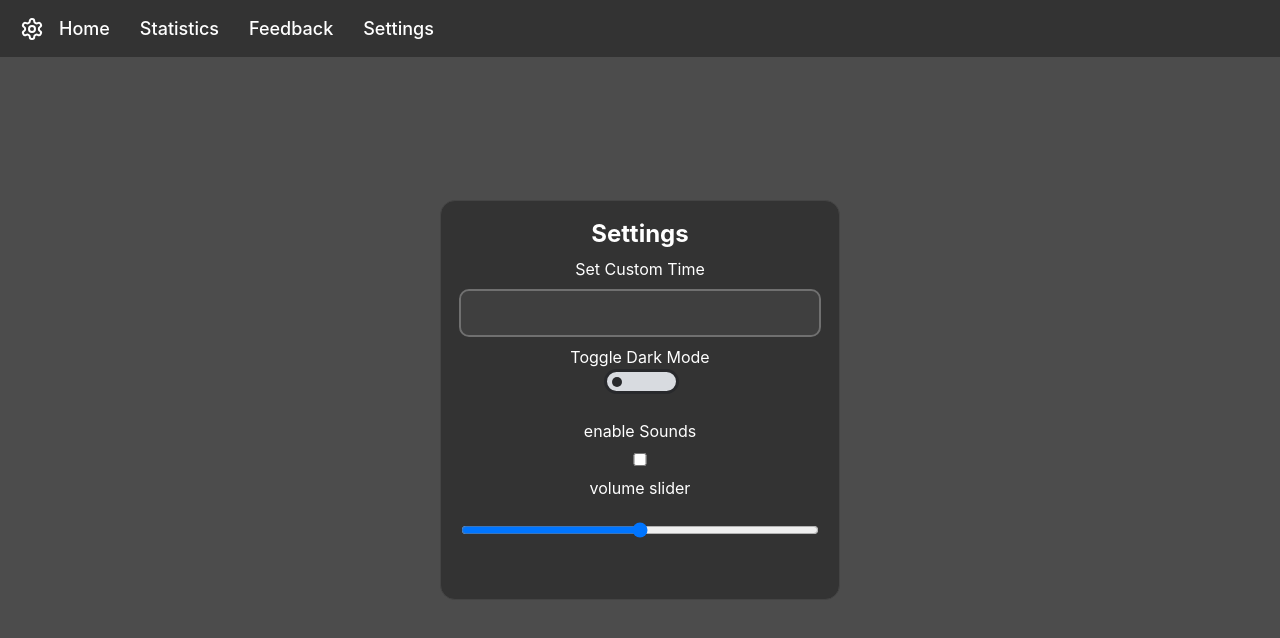
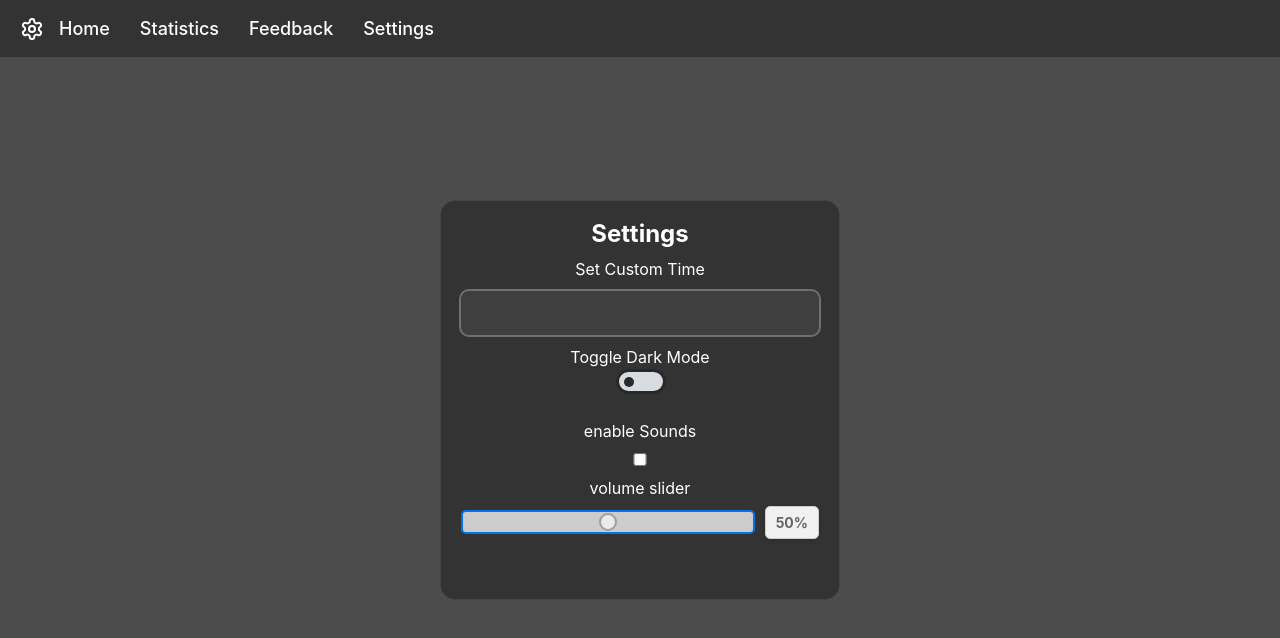
Before and after one commit to JamesGunawan/Clifocus, a React (Vite) app: page /settings in a window 1280 px wide. Shown: the top 638 px of the page. Built offline with nearby package versions, Linux system fonts and the light colour scheme.

Commit message:
added tracker

```diff
--- /dev/null
+++ b/src/components/common/BarChart.jsx
@@ -0,0 +1,83 @@
+import { TrendingUp } from "lucide-react"
+import { Bar, BarChart, CartesianGrid, LabelList, XAxis } from "recharts"
+
+import {
+  Card,
+  CardContent,
+  CardDescription,
+  CardFooter,
+  CardHeader,
+  CardTitle,
+} from "@/components/ui/card"
+import {
+  ChartConfig,
+  ChartContainer,
+  ChartTooltip,
+  ChartTooltipContent,
+} from "@/components/ui/chart"
+const chartData = [
+  { month: "January", desktop: 186 },
+  { month: "February", desktop: 305 },
+  { month: "March", desktop: 237 },
+  { month: "April", desktop: 73 },
+  { month: "May", desktop: 209 },
+  { month: "June", desktop: 214 },
+]
+
+const chartConfig = {
+  desktop: {
+    label: "Desktop",
+    color: "hsl(var(--chart-1))",
+  },
+} satisfies ChartConfig
+
+export function Component() {
+  return (
+    <Card>
+      <CardHeader>
+        <CardTitle>Bar Chart - Label</CardTitle>
+        <CardDescription>January - June 2024</CardDescription>
+      </CardHeader>
+      <CardContent>
+        <ChartContainer config={chartConfig}>
+          <BarChart
+            accessibilityLayer
+            data={chartData}
+            margin={{
+              top: 20,
+            }}
+          >
+            <CartesianGrid vertical={false} />
+            <XAxis
+              dataKey="month"
+              tickLine={false}
+              tickMargin={10}
+              axisLine={false}
+              tickFormatter={(value) => value.slice(0, 3)}
+            />
+            <ChartTooltip
+              cursor={false}
+              content={<ChartTooltipContent hideLabel />}
+            />
+            <Bar dataKey="desktop" fill="var(--color-desktop)" radius={8}>
+              <LabelList
+                position="top"
+                offset={12}
+                className="fill-foreground"
+                fontSize={12}
+              />
+            </Bar>
+          </BarChart>
+        </ChartContainer>
+      </CardContent>
+      <CardFooter className="flex-col items-start gap-2 text-sm">
+        <div className="flex gap-2 font-medium leading-none">
+          Trending up by 5.2% this month <TrendingUp className="h-4 w-4" />
+        </div>
+        <div className="leading-none text-muted-foreground">
+          Showing total visitors for the last 6 months
+        </div>
+      </CardFooter>
+    </Card>
+  )
+}
--- a/src/components/hooks/UseFocusTimer.jsx
+++ b/src/components/hooks/UseFocusTimer.jsx
@@ -1,4 +1,5 @@
 import { useState, useEffect, useRef } from "react";
+import { checkStopAvailabilty, checkTimesAvailability } from "../statistics/SessionStats";
 
 const useFocusTimer = () => {
     const [timer, setTimer] = useState(1500); // Default value of 1500 (25 minutes)
@@ -23,9 +24,10 @@ const useFocusTimer = () => {
     const alarmAudio = useRef(new Audio('/alarm.mp3'));
 
     useEffect(() => {
+        checkTimesAvailability(); // Checks if tracker exists in local storage
+        checkStopAvailabilty();
         // If timerState is true, decrement timer every second
         if (!timerState || timer < 0) return;
-
         const interval = setInterval(() => {
             setTimer(prevTime => {
                 // When timer hits 0, reset it to the original value and change the display text back to the default state
@@ -35,6 +37,8 @@ const useFocusTimer = () => {
                     alarmAudio.current.play();
                     setAlertTimer("Timer Finished!");
                     setTimerStateDisplay("Start");
+                    const updateRecord = parseInt(localStorage.getItem("times-finished"));
+                    localStorage.setItem("times-finished", updateRecord + 1);
                     return 1500; // Returns to 25 mins
                 }
                 return prevTime - 1;
@@ -51,6 +55,8 @@ const useFocusTimer = () => {
         if (timerState) { //if true (on) change to false (off)
             setTimerStateDisplay("Start");
             setTimerState(false);
+            const updateRecord = parseInt(localStorage.getItem("times-stopped"));
+            localStorage.setItem("times-stopped", updateRecord + 1);
             return;
         }
 
--- a/src/components/hooks/UseSettings.jsx
+++ b/src/components/hooks/UseSettings.jsx
@@ -6,3 +6,5 @@ const [settingsState, setSettingsState] = useState(false);
 const useSettings = () => {
 
 }
+
+export default useSettings;
--- a/src/components/settings/Settings.css
+++ b/src/components/settings/Settings.css
@@ -14,6 +14,7 @@
 }
 
 /* Part for settings container */
+
 .settings-container {
     width: 400px;
     height: 400px;
@@ -57,8 +58,8 @@
 
   .darkmode-label {
     position: absolute;
-    left: 142.5px;
-    width: 75%;
+    left: 155px;
+    width: 50%;
     height: 25px;
     background-color: var(--light);
     border-radius: 25px;
@@ -76,7 +77,7 @@
     right: 0px;
     width: 100%;
     height: 100%;
-    border-radius: 25px;
+    border-radius: 5px;
     -webkit-transition: 0.3s;
     transition: 0.3s;
   }
@@ -85,6 +86,7 @@
     background-color: var(--dark);
   }
 
+  /* Moon icon (off) */
   .darkmode-slider::before {
     content: "";
     position: absolute;
@@ -96,13 +98,93 @@
     background-color: var(--dark);
     -webkit-transition: 0.3s;
     transition: 0.3s;
+
   }
 
+  /* Moon Icon (on) */
   .darkmode-checkbox:checked ~ .darkmode-slider::before {
-    -webkit-transform: translateX(50px);
-    -ms-transform: translateX(50px);
-    transform: translateX(50px);
+    -webkit-transform: translateX(25px);
+    -ms-transform: translateX(25px);
+    transform: translateX(25px);
     background-color: var(--dark);
     -webkit-box-shadow: inset 12px -4px 0px 0px var(--dark);
     box-shadow: inset 4px -2px 0px 0px var(--light ); /* Tweak this line to adjust the position of the moon, and change the var(--light) to another preset color or make another color to change the moon color*/
   }
+
+  /* Part for mute */
+
+  /* Volume slider container */
+.volume-slider-container {
+    position: relative;
+    display: flex;
+    align-items: center;
+    gap: 10px;
+    width: 100%;
+}
+
+/* The slider itself */
+.volume-slider {
+    -webkit-appearance: none;
+    appearance: none;
+    width: 100%;
+    height: 8px;
+    border-radius: 5px;
+    background: #ddd; /* Classic grey background */
+    outline: none;
+    opacity: 0.9;
+    transition: opacity 0.2s;
+    cursor: pointer;
+}
+
+/* Slider handle (thumb) */
+.volume-slider::-webkit-slider-thumb {
+    -webkit-appearance: none;
+    appearance: none;
+    width: 18px;
+    height: 18px;
+    background-color: #fff; /* Classic white thumb */
+    border: 2px solid #aaa; /* Thin grey border */
+    border-radius: 50%;
+    cursor: pointer;
+    transition: transform 0.2s ease-in-out, background-color 0.2s ease-in-out;
+}
+
+.volume-slider::-moz-range-thumb {
+    width: 18px;
+    height: 18px;
+    background-color: #fff;
+    border: 2px solid #aaa;
+    border-radius: 50%;
+    cursor: pointer;
+    transition: transform 0.2s ease-in-out, background-color 0.2s ease-in-out;
+}
+
+/* Hover effect */
+.volume-slider:hover {
+    opacity: 1;
+}
+
+.volume-slider:hover::-webkit-slider-thumb {
+    transform: scale(1.1);
+    background-color: #f8f8f8;
+    border-color: #888;
+}
+
+.volume-slider:hover::-moz-range-thumb {
+    transform: scale(1.1);
+    background-color: #f8f8f8;
+    border-color: #888;
+}
+
+/* Volume tooltip */
+.volume-tooltip {
+    font-size: 14px;
+    font-weight: bold;
+    color: #666;
+    background-color: #f1f1f1;
+    padding: 5px 10px;
+    border-radius: 5px;
+    border: 1px solid #ccc;
+    box-shadow: 0px 2px 5px rgba(0, 0, 0, 0.1);
+    transition: all 0.2s ease-in-out;
+}
--- /dev/null
+++ b/src/components/settings/Volume.jsx
@@ -0,0 +1,26 @@
+import React, { useState } from "react";
+import "../settings/Settings.css"; // Ensure styles are applied
+
+function VolumeSlider() {
+    const [volume, setVolume] = useState(50); // Default volume level
+
+    const handleVolumeChange = (event) => {
+        setVolume(event.target.value);
+    };
+
+    return (
+        <div className="volume-slider-container">
+            <input
+                type="range"
+                className="volume-slider"
+                min="0"
+                max="100"
+                value={volume}
+                onChange={handleVolumeChange}
+            />
+            <span className="volume-tooltip">{volume}%</span>
+        </div>
+    );
+}
+
+export default VolumeSlider;
--- a/src/components/statistics/SessionStats.jsx
+++ b/src/components/statistics/SessionStats.jsx
@@ -0,0 +1,24 @@
+
+
+    // Checks the availabilty of the times-finished
+    const checkTimesAvailability = () => {
+        const checkTimes = parseInt(localStorage.getItem("times-finished") ?? 0);
+        if (checkTimes > 0) {
+            // If it exists do nothing
+            return;
+        }
+        // If it doesn't exist, set counter to 0
+        localStorage.setItem("times-finished", 0);
+    }
+
+    const checkStopAvailabilty = () => {
+        const checkStop = parseInt(localStorage.getItem("times-stopped") ?? 0);
+        if (checkStop > 0) {
+            // If it exists do nothing
+            return;
+        }
+        // If it doesn't exist, set counter to 0
+        localStorage.setItem("times-stopped", 0);
+    }
+
+    export { checkTimesAvailability, checkStopAvailabilty };
--- a/src/components/views/Settings.jsx
+++ b/src/components/views/Settings.jsx
@@ -1,5 +1,6 @@
 import React from "react";
 import "../settings/Settings.css"
+import VolumeSlider from "../settings/Volume";
 
 function SettingsTemp() {
     return(
@@ -19,7 +20,7 @@ function SettingsTemp() {
                 <p>enable Sounds</p>
                 <input type="checkbox"></input>
                 <p>volume slider</p>
-                <input type="range"></input>
+                <VolumeSlider/>
             </div>
         </div>
         </>
```
